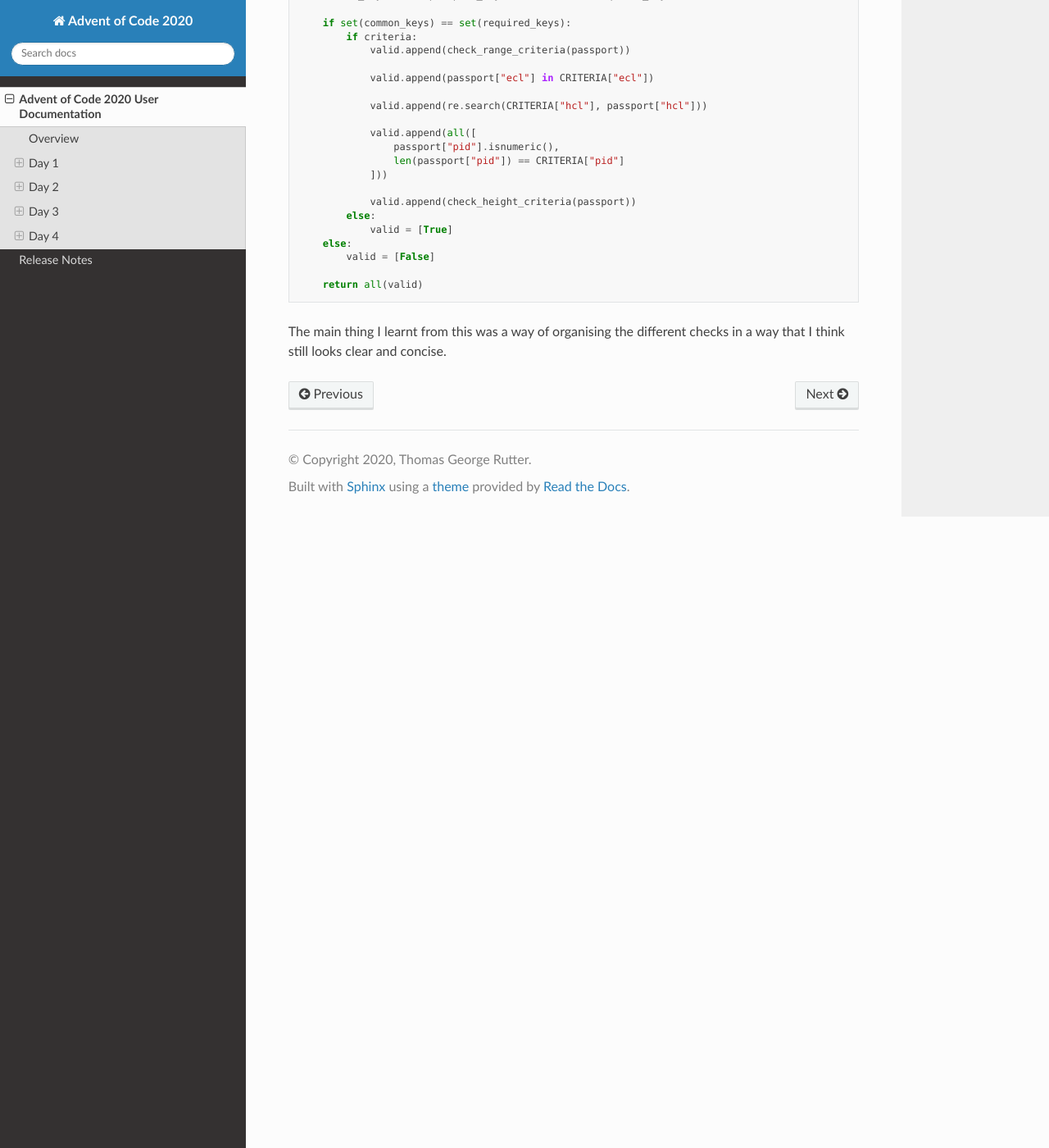
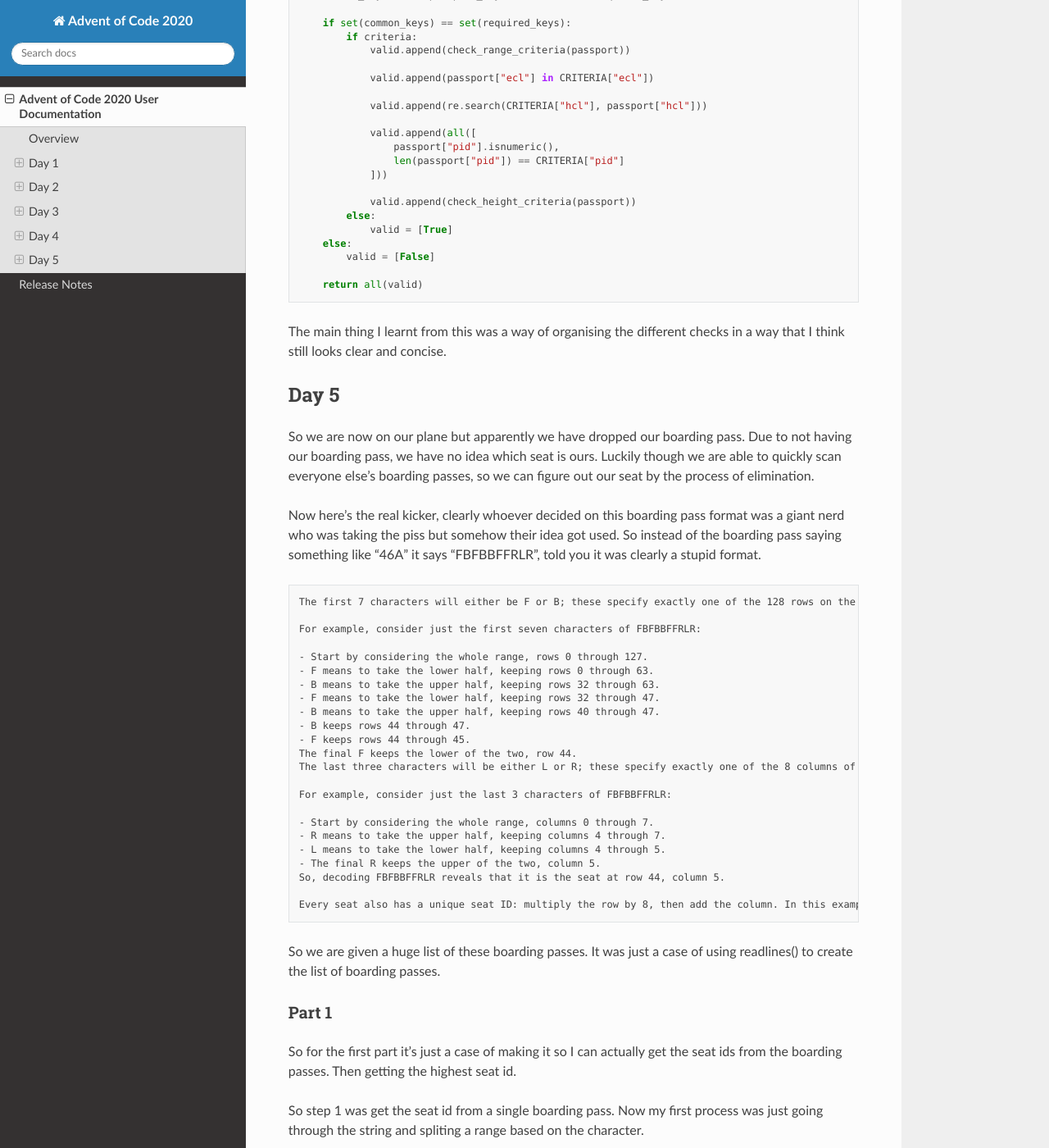
Before and after one commit to Thomas-Rutter/advent-of-code-2020, a Sphinx documentation site: the page built from docs/user/index.rst, in a window 1280 px wide and 1400 px high, scrolled down 10656 px. Shown: the whole window at 82% size. Built offline with Sphinx 7.4.7 and the Read the Docs theme 2.0.0, drawn with Linux system fonts in a browser that asks for light colours; pages that are not in the unit, such as notebooks, are missing from menus; some of the changed text lies outside the part shown.

Commit message:
Completing Day 5

```diff
--- a/docs/user/index.rst
+++ b/docs/user/index.rst
@@ -614,3 +614,146 @@ was the length specified in the criteria.
 
 The main thing I learnt from this was a way of organising the different checks
 in a way that I think still looks clear and concise.
+
+
+Day 5
+-----
+
+So we are now on our plane but apparently we have dropped our boarding
+pass. Due to not having our boarding pass, we have no idea which seat
+is ours. Luckily though we are able to quickly scan everyone else's
+boarding passes, so we can figure out our seat by the process of
+elimination.
+
+Now here's the real kicker, clearly whoever decided on this boarding
+pass format was a giant nerd who was taking the piss but somehow
+their idea got used. So instead of the boarding pass saying something
+like "46A" it says "FBFBBFFRLR", told you it was clearly a
+stupid format.
+
+.. code-block:: text
+
+    The first 7 characters will either be F or B; these specify exactly one of the 128 rows on the plane (numbered 0 through 127). Each letter tells you which half of a region the given seat is in. Start with the whole list of rows; the first letter indicates whether the seat is in the front (0 through 63) or the back (64 through 127). The next letter indicates which half of that region the seat is in, and so on until you're left with exactly one row.
+
+    For example, consider just the first seven characters of FBFBBFFRLR:
+
+    - Start by considering the whole range, rows 0 through 127.
+    - F means to take the lower half, keeping rows 0 through 63.
+    - B means to take the upper half, keeping rows 32 through 63.
+    - F means to take the lower half, keeping rows 32 through 47.
+    - B means to take the upper half, keeping rows 40 through 47.
+    - B keeps rows 44 through 47.
+    - F keeps rows 44 through 45.
+    The final F keeps the lower of the two, row 44.
+    The last three characters will be either L or R; these specify exactly one of the 8 columns of seats on the plane (numbered 0 through 7). The same process as above proceeds again, this time with only three steps. L means to keep the lower half, while R means to keep the upper half.
+
+    For example, consider just the last 3 characters of FBFBBFFRLR:
+
+    - Start by considering the whole range, columns 0 through 7.
+    - R means to take the upper half, keeping columns 4 through 7.
+    - L means to take the lower half, keeping columns 4 through 5.
+    - The final R keeps the upper of the two, column 5.
+    So, decoding FBFBBFFRLR reveals that it is the seat at row 44, column 5.
+
+    Every seat also has a unique seat ID: multiply the row by 8, then add the column. In this example, the seat has ID 44 * 8 + 5 = 357.
+
+So we are given a huge list of these boarding passes. It was just a
+case of using readlines() to create the list of boarding passes.
+
+Part 1
+******
+
+So for the first part it's just a case of making it so I can
+actually get the seat ids from the boarding passes. Then getting the
+highest seat id.
+
+So step 1 was get the seat id from a single boarding pass. Now my first process
+was just going through the string and spliting a range based on the character.
+
+But then I found out that if you replace F + L with 0 and B + R with 1 then
+you actually just get the seat id in binary form, then it's just converting
+that binary to decimal using int(binary_number, 2). This was shockingly easy
+and I imagine this is what I was meant to realise when it said the seat_id was
+the row * 8 + the column. But very new to binary to I only came across this
+when on the subreddit. Relatively sure I understand it but little confused on
+how the column * 8 + row bit shows how it's just binary...
+
+But once we have the function to get the seat_id from a boarding pass, it's
+just using the map() function to get all the seat_ids from the boarding passes.
+Then I just ran max() on that list to get the highest seat_id.
+
+.. code-block:: python
+
+    def get_seat_id(boarding_pass):
+        """Return the seat id from the boarding pass.
+
+        This works by replacing F + L into 0s and B + R into 1s.
+        Then it's converting that string into a binary using int with the
+        base code of 2.
+
+        Args:
+            boarding_pass (str): The boarding pass to get the seat id for.
+
+        Returns:
+            int: The seat id of the boarding pass.
+        """
+        return int(re.sub("[FL]", "0", re.sub("[BR]", "1", boarding_pass)), 2)
+
+
+    def get_seat_ids(boarding_passes):
+        """Get the seat ids from the bordering passes.
+
+        Args:
+            boarding_passes (list): Each bording pass is a string.
+
+        Returns:
+            list: The seating ids from the boarding passes.
+        """
+        return list(map(get_seat_id, boarding_passes))
+
+
+    def get_highest_seat_id(seat_ids):
+        """Get the highest seat id in the given boarding passes.
+
+        Args:
+            seat_ids (list): List of seat ids.
+
+        Returns:
+            int: Highest seat id.
+        """
+
+        return max(seat_ids)
+
+Honestly that "discovery" of the binary thing really made this a super easy
+task.
+
+Part 2
+******
+
+Now we have all the seat ids, it's just a case of finding the missing seat_id!
+
+For this I just got the minimum seat_id and the maximum seat_id in the list,
+and then did a list comprehension to go through all the seat_ids in that range
+and if any id wasn't in the list of seat_ids then that's our seat!
+
+.. code-block:: python
+
+    def get_missing_seat_id(seat_ids):
+        """Get missing seat id in list of boarding passes.
+
+        Args:
+            seat_ids (list): List of seat ids.
+
+        Returns:
+            int: The missing seat id.
+        """
+        minimum, maximum = min(seat_ids), max(seat_ids)
+
+        missing = [s for s in range(minimum, maximum) if s not in seat_ids]
+        return missing[0]
+
+When I first read this challenge I was a bit like "Oh God this is gonna be a
+lot of if statements isn't it?", I am very pleased that it turned out to just
+be a binary conversion for the most part as it showed me that if the
+description mentions "binary space partitioning" then converting things
+to binary is probably gonna yield the most simple solution.
```
Also changed, not shown: README.md (+2 -0 lines), 3 other files.
